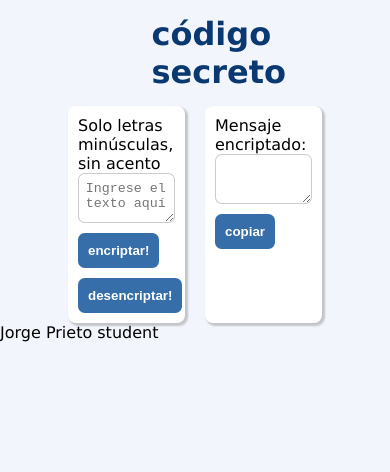
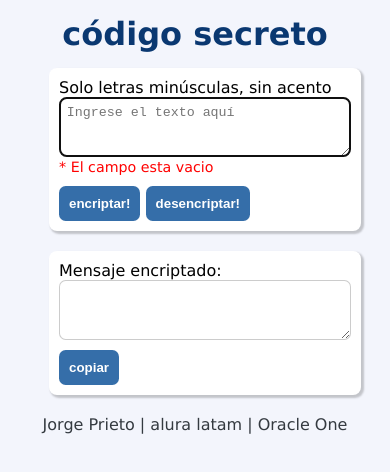
Before and after one commit to jprietof/messageEncryption, a plain HTML site: page index.html in a window 390 px wide. Both pictures are taken after a click on the button "encriptar!". Drawn offline with Linux system fonts and the light colour scheme.

Commit message:
Se agregaron validaciones al campo de entrada y adaptacion de cajas en mobile

```diff
--- a/css/style.css
+++ b/css/style.css
@@ -14,11 +14,12 @@
     margin: auto;
     display: flex;
     justify-content: center;
+    flex-direction: column;
   }
 
   .titulo {
     padding: 15px;
-    width: 30vw;
+    width: 80vw;
     margin: auto;
     text-align: center;
     color: #0a3871;
@@ -30,8 +31,9 @@
     box-shadow: 2px 2px 2px 1px rgba(0, 0, 0, 0.2);
     background-color: white;
     border-radius: 0.5em;
-    width: 30vw;
+    width: 80vw;
     height: auto;
+    margin-bottom: 20px;
   }
 
   .btn {
@@ -43,6 +45,9 @@
     margin-top: 10px;
     border-radius: 0.5em;
   }
+  .btn:hover{
+    background-color: #052051;
+  }
 
   .text-input {
     border-radius: 0.5em;
@@ -50,5 +55,29 @@
     display: block;
     padding: 0.5em;
     width: 100%;
-    height: 50px;
+    height: 60px;
   }
+  span{
+    font-size: 0.89em;
+  }
+  #errorCampo{
+    color:red;
+  }
+  #text-copy{
+    color: green;
+  }
+  footer{
+    width: 80vw;
+    margin: auto;
+    text-align: center;
+    color: #343A40;
+  }
+  /*ancho mayor o igual a 640px*/
+  @media all and (min-width:640px){
+    .main{
+      flex-direction: row;
+    }
+    .box{
+      width: 40vw;
+    }
+  }
--- a/index.html
+++ b/index.html
@@ -15,6 +15,7 @@
         <form action="">
           <label for="input-texto">Solo letras minúsculas, sin acento</label>
           <textarea name="text-input" id="text-input" class="text-input" cols="30" rows="10" placeholder="Ingrese el texto aquí"></textarea>
+          <p><span id="errorCampo"></span></p>
           <input class="btn" type="button" value="encriptar!" id="btn-encriptar">
           <input class="btn" type="button" value="desencriptar!" id="btn-desencriptar">
         </form>
@@ -23,11 +24,11 @@
       <section class="msg box">
         <label id="">Mensaje encriptado:</label>
         <textarea name="msg" id="msg" class="text-input" cols="30" rows="10"></textarea>
-        <p id="prueba"></p>
+        <p><span id="text-copy"></span></p>
         <input class="btn" type="button" value="copiar" id="btn-copy">
       </section>
     </main>
-    <footer>Jorge Prieto student</footer>
+    <footer>Jorge Prieto | alura latam | Oracle One</footer>
     <script src="js/script.js"></script>
 </body>
 </html>
--- a/js/script.js
+++ b/js/script.js
@@ -9,13 +9,16 @@ No se permite acentuación de palabras
 */
 function encriptarMensaje() {
    let mensajeEncriptado = mensaje.value;
+   if(!validar(mensajeEncriptado)){
       for (let posicion = 0; posicion < llaves.length; posicion++) {
-      let letra = new RegExp(llaves[posicion],"ig");
+         let letra = new RegExp(llaves[posicion],"ig");  // recorre el array y remplaza
          mensajeEncriptado = mensajeEncriptado.replace(letra, oculto[posicion]);
       }
       document.getElementById("msg").value = mensajeEncriptado;
       console.log(mensajeEncriptado);
       //return alert(mensajeEncriptado);
+   }
+
 }
 
 /* Reglas de desencriptación:
@@ -29,6 +32,8 @@ No se permite acentuación de palabras
 */
 function desencriptarMensaje() {
    let desencriptarMsg = mensaje.value;
+   if(!validar(desencriptarMsg)){
+      console.log("entroDesen");
       for (let posicion = 0; posicion < oculto.length; posicion++) {
          let desifrar = new RegExp (oculto[posicion],"ig");
          desencriptarMsg = desencriptarMsg.replace(desifrar, llaves[posicion]);
@@ -37,18 +42,55 @@ function desencriptarMensaje() {
       console.log(desencriptarMsg);
       //return console.log(mensajeIncriptado);
    }
-//función copiar
+}
+/*-------------------------------------------
+            función copiar
+---------------------------------------------*/
 function copiarTxt() {
    let resultado = document.querySelector("#msg");
    resultado.select();
    document.execCommand("copy");
+   document.getElementById("text-copy").innerHTML="texto copiado";
 }
+/*-------------------------------------------
+            Validaciones
+---------------------------------------------*/
+//limpiar errores
+function limpiarVerificacion(){
+   let estado = document.getElementsByTagName('span');
+   for(let i=0; i<estado.length; i++){
+      estado[i].innerHTML="";
+   }
+}
+//validar campos
+function validar(valor){
+   limpiarVerificacion();
+   console.log("entroValidar");
+   let estado = false;
+   let letraAcento = /[A-ZÀ-ÿ]/;
+   if(valor.trim().length==0){
+      document.getElementById("errorCampo").innerHTML="* El campo esta vacio";
+      mensaje.focus();
+      estado = true;
+   }
+   if(letraAcento.test(valor)){
+      document.getElementById("errorCampo").innerHTML="* El texto tiene mayusculas o ocentos.";
+      mensaje.focus();
+      estado = true;
+   }
+   return estado;
+}
+/*-------------------------------------------
+            Textos de Entrada
+---------------------------------------------*/
 let llaves = ["e", "i", "a", "o", "u"];
 let oculto = ["enter", "imes", "ai", "ober", "ufat"];
 let mensaje = document.getElementById("text-input");
 mensaje.focus();
 
-//botones de acción
+/*-------------------------------------------
+         Eventos de click en botones
+---------------------------------------------*/
 let btnEncriptar = document.getElementById("btn-encriptar");
 let btnDesencriptar = document.getElementById("btn-desencriptar");
 let btnCopiar = document.getElementById("btn-copy");
```
Lines whose indentation alone changed are shown as unchanged.
